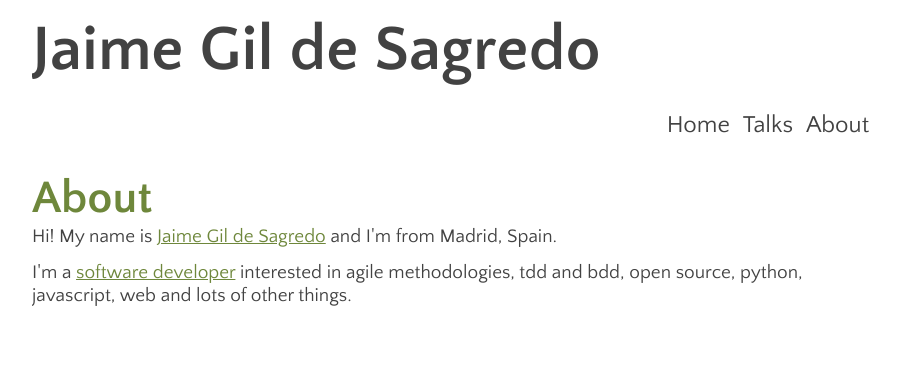
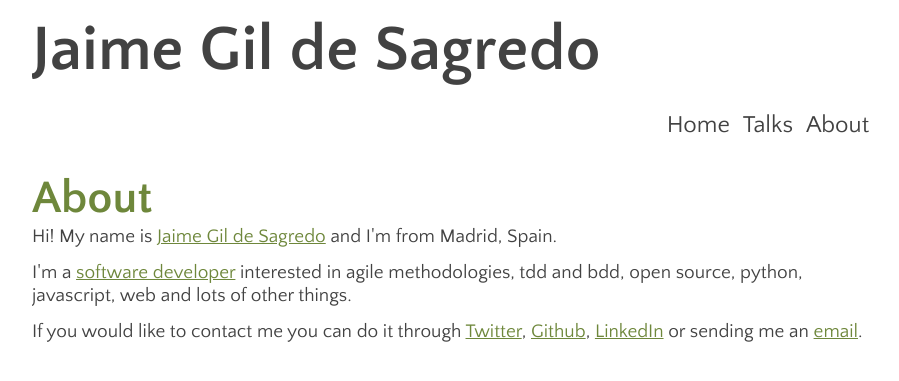
Before and after one commit to jaimegildesagredo/jaimegildesagredo.github.com, a Jekyll site: the page built from about.html, in a window 1280 px wide. Shown: the top 381 px of the page, without its empty margins (38-937 px from the left). Built offline with Jekyll 4.4.1, drawn with Linux system fonts in a browser that asks for light colours.

Commit message:
Added contact info

```diff
--- a/about.html
+++ b/about.html
@@ -8,4 +8,5 @@ title: About
 
   <p>Hi! My name is <a href="https://twitter.com/jaimegil" title="Jaime Gil de Sagredo on Twitter" target="_blank">Jaime Gil de Sagredo</a> and I'm from Madrid, Spain.</p>
   <p>I'm a <a href="http://github.com/jaimegildesagredo" title="Jaime Gil de Sagredo on Github" target="_blank">software developer</a> interested in agile methodologies, tdd and bdd, open source, python, javascript, web and lots of other things.</p>
+  <p>If you would like to contact me you can do it through <a href="https://twitter.com/jaimegil" title="@jaimegil" target="_blank">Twitter</a>, <a href="http://github.com/jaimegildesagredo" title="github.com/jaimegildesagredo" target="_blank">Github</a>, <a href="http://www.linkedin.com/in/jaimegildesagredo" title="linkedin.com/jaimegildesagredo" target="_blank">LinkedIn</a> or sending me an <a href="mailto:jaimegildesagredo@gmail.com?subject=Hi" title="jaimegildesagredo at gmail dot com" target="_blank">email</a>.</p>
 </section>
```
